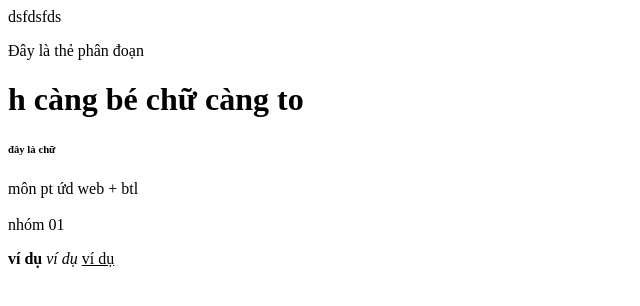
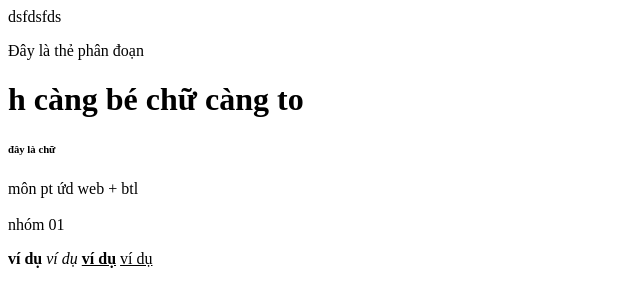
Before and after one commit to minhlong102/2321050137, a plain HTML site: page bai1/bai1.html in a window 1280 px wide. Shown: the full height of the page, 0-640 px from the left. Drawn offline with Linux system fonts and the light colour scheme.

Commit message:
Update bai1.html

```diff
--- a/bai1/bai1.html
+++ b/bai1/bai1.html
@@ -30,6 +30,6 @@
         <!-- thẻ i để viết ngiêng -->
         <i>ví dụ</i>
         <!-- thẻ u để viết gạch chân  -->
-        <u>ví dụ</u>
+       <b><u>ví dụ</u></b> <u>ví dụ</u>
     </body>
 </html>
```
